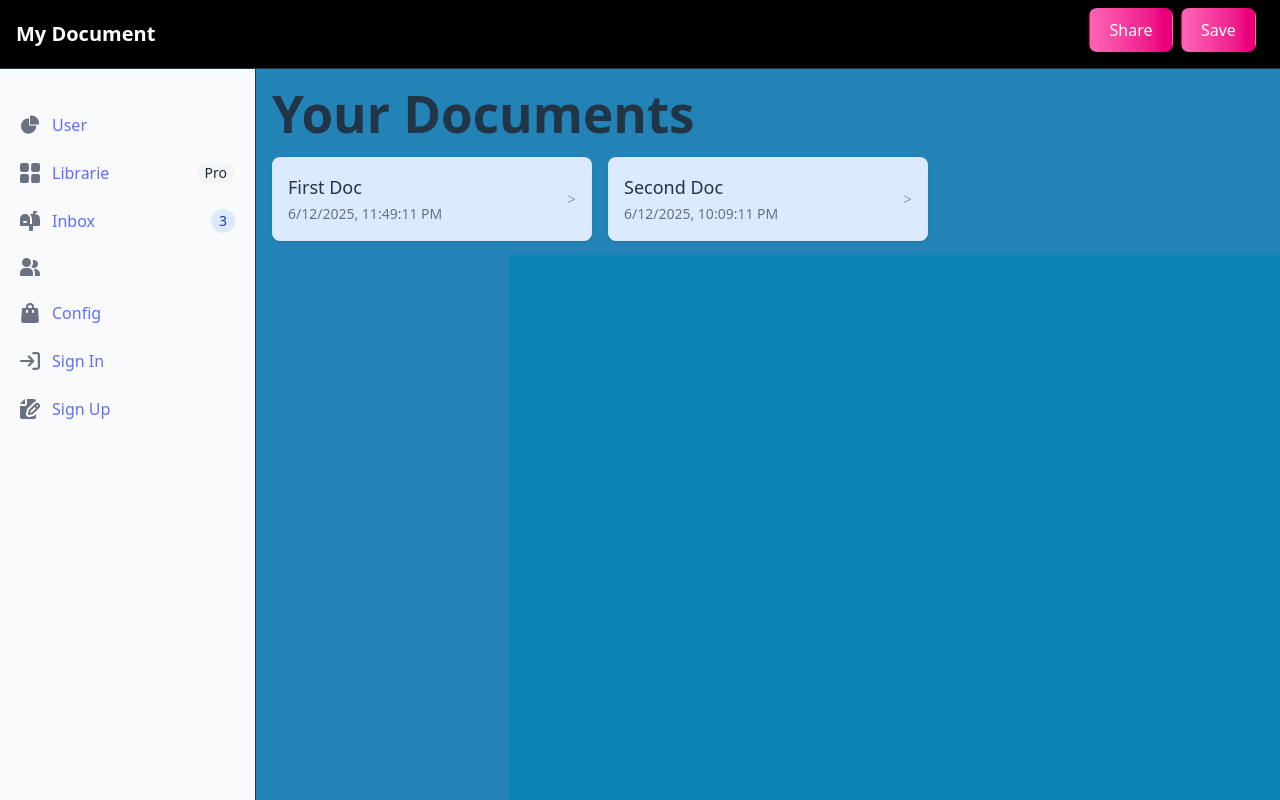
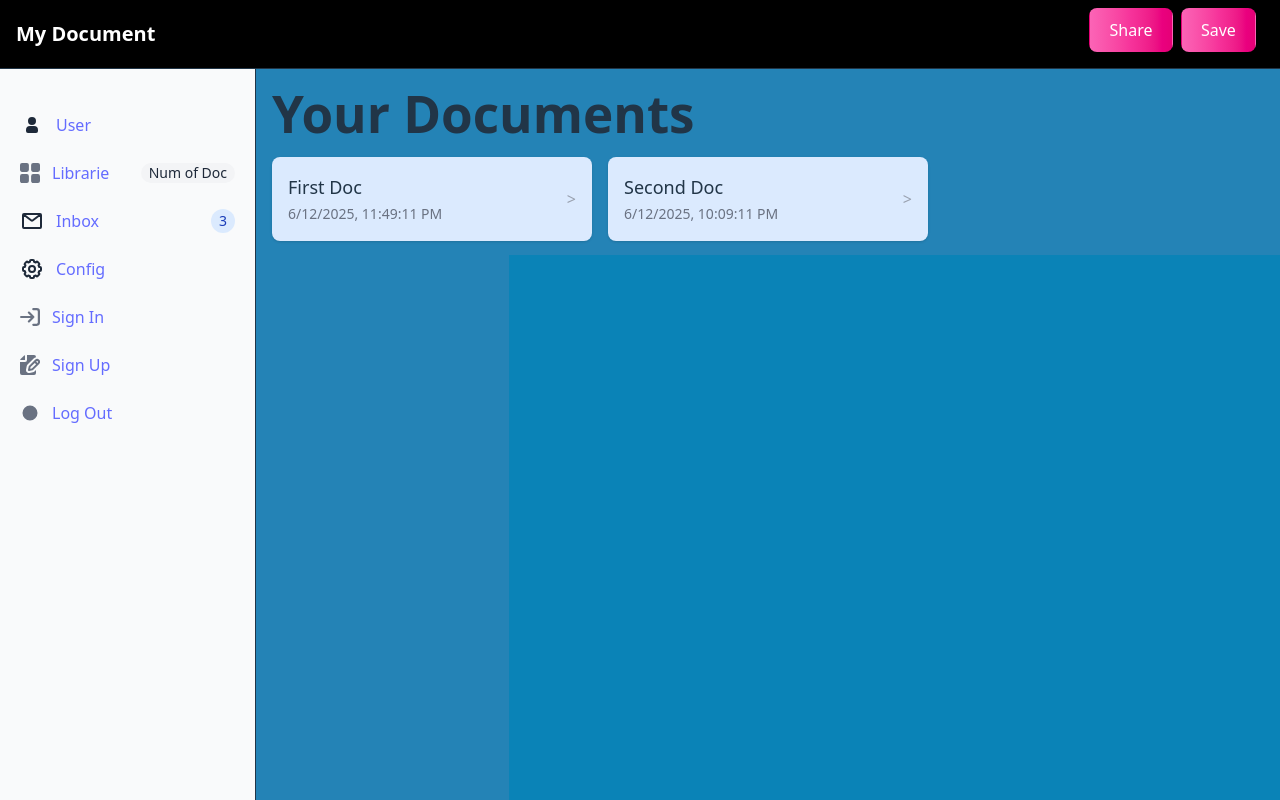
Before and after one commit to T-Fluffy/editor, a React (Vite) app: page / in a window 1280 px wide. Built offline with nearby package versions, Linux system fonts and the light colour scheme.

Commit message:
login with layout update

```diff
--- a/package.json
+++ b/package.json
@@ -20,7 +20,7 @@
     "axios": "^1.9.0",
     "react": "^19.1.0",
     "react-dom": "^19.1.0",
-    "react-hook-form": "^7.58.1",
+    "react-hook-form": "^7.60.0",
     "react-icons": "^5.5.0",
     "react-router-dom": "^7.6.2"
   },
--- a/src/presentation/layout/AppLayout.tsx
+++ b/src/presentation/layout/AppLayout.tsx
@@ -1,4 +1,5 @@
 import type { ReactNode } from 'react';
+import { Navigate } from 'react-router-dom';
 
 interface Props { children: ReactNode; }
 
@@ -31,9 +32,8 @@ export default function AppLayout({ children }: Props) {
             <ul className="space-y-2 font-medium">
               <li>
                   <a href="#" className="flex items-center p-2 text-gray-900 rounded-lg dark:text-white hover:bg-gray-100 dark:hover:bg-gray-700 group">
-                    <svg className="w-5 h-5 text-gray-500 transition duration-75 dark:text-gray-400 group-hover:text-gray-900 dark:group-hover:text-white" aria-hidden="true" xmlns="http://www.w3.org/2000/svg" fill="currentColor" viewBox="0 0 22 21">
-                        <path d="M16.975 11H10V4.025a1 1 0 0 0-1.066-.998 8.5 8.5 0 1 0 9.039 9.039.999.999 0 0 0-1-1.066h.002Z"/>
-                        <path d="M12.5 0c-.157 0-.311.01-.565.027A1 1 0 0 0 11 1.02V10h8.975a1 1 0 0 0 1-.935c.013-.188.028-.374.028-.565A8.51 8.51 0 0 0 12.5 0Z"/>
+                    <svg className="w-6 h-6 text-gray-800 dark:text-white" aria-hidden="true" xmlns="http://www.w3.org/2000/svg" width="24" height="24" fill="currentColor" viewBox="0 0 24 24">
+                      <path fill-rule="evenodd" d="M12 4a4 4 0 1 0 0 8 4 4 0 0 0 0-8Zm-2 9a4 4 0 0 0-4 4v1a2 2 0 0 0 2 2h8a2 2 0 0 0 2-2v-1a4 4 0 0 0-4-4h-4Z" clip-rule="evenodd"/>
                     </svg>
                     <span className="ms-3">User</span>
                   </a>
@@ -44,13 +44,13 @@ export default function AppLayout({ children }: Props) {
                         <path d="M6.143 0H1.857A1.857 1.857 0 0 0 0 1.857v4.286C0 7.169.831 8 1.857 8h4.286A1.857 1.857 0 0 0 8 6.143V1.857A1.857 1.857 0 0 0 6.143 0Zm10 0h-4.286A1.857 1.857 0 0 0 10 1.857v4.286C10 7.169 10.831 8 11.857 8h4.286A1.857 1.857 0 0 0 18 6.143V1.857A1.857 1.857 0 0 0 16.143 0Zm-10 10H1.857A1.857 1.857 0 0 0 0 11.857v4.286C0 17.169.831 18 1.857 18h4.286A1.857 1.857 0 0 0 8 16.143v-4.286A1.857 1.857 0 0 0 6.143 10Zm10 0h-4.286A1.857 1.857 0 0 0 10 11.857v4.286c0 1.026.831 1.857 1.857 1.857h4.286A1.857 1.857 0 0 0 18 16.143v-4.286A1.857 1.857 0 0 0 16.143 10Z"/>
                     </svg>
                     <span className="flex-1 ms-3 whitespace-nowrap">Librarie</span>
-                    <span className="inline-flex items-center justify-center px-2 ms-3 text-sm font-medium text-gray-800 bg-gray-100 rounded-full dark:bg-gray-700 dark:text-gray-300">Pro</span>
+                    <span className="inline-flex items-center justify-center px-2 ms-3 text-sm font-medium text-gray-800 bg-gray-100 rounded-full dark:bg-gray-700 dark:text-gray-300">Num of Doc</span>
                   </a>
               </li>
               <li>
                   <a href="#" className="flex items-center p-2 text-gray-900 rounded-lg dark:text-white hover:bg-gray-100 dark:hover:bg-gray-700 group">
-                    <svg className="shrink-0 w-5 h-5 text-gray-500 transition duration-75 dark:text-gray-400 group-hover:text-gray-900 dark:group-hover:text-white" aria-hidden="true" xmlns="http://www.w3.org/2000/svg" fill="currentColor" viewBox="0 0 20 20">
-                        <path d="m17.418 3.623-.018-.008a6.713 6.713 0 0 0-2.4-.569V2h1a1 1 0 1 0 0-2h-2a1 1 0 0 0-1 1v2H9.89A6.977 6.977 0 0 1 12 8v5h-2V8A5 5 0 1 0 0 8v6a1 1 0 0 0 1 1h8v4a1 1 0 0 0 1 1h2a1 1 0 0 0 1-1v-4h6a1 1 0 0 0 1-1V8a5 5 0 0 0-2.582-4.377ZM6 12H4a1 1 0 0 1 0-2h2a1 1 0 0 1 0 2Z"/>
+                    <svg className="w-6 h-6 text-gray-800 dark:text-white" aria-hidden="true" xmlns="http://www.w3.org/2000/svg" width="24" height="24" fill="none" viewBox="0 0 24 24">
+                      <path stroke="currentColor" stroke-linecap="round" stroke-width="2" d="m3.5 5.5 7.893 6.036a1 1 0 0 0 1.214 0L20.5 5.5M4 19h16a1 1 0 0 0 1-1V6a1 1 0 0 0-1-1H4a1 1 0 0 0-1 1v12a1 1 0 0 0 1 1Z"/>
                     </svg>
                     <span className="flex-1 ms-3 whitespace-nowrap">Inbox</span>
                     <span className="inline-flex items-center justify-center w-3 h-3 p-3 ms-3 text-sm font-medium text-blue-800 bg-blue-100 rounded-full dark:bg-blue-900 dark:text-blue-300">3</span>
@@ -58,22 +58,20 @@ export default function AppLayout({ children }: Props) {
               </li>
               <li>
                   <a href="#" className="flex items-center p-2 text-gray-900 rounded-lg dark:text-white hover:bg-gray-100 dark:hover:bg-gray-700 group">
-                    <svg className="shrink-0 w-5 h-5 text-gray-500 transition duration-75 dark:text-gray-400 group-hover:text-gray-900 dark:group-hover:text-white" aria-hidden="true" xmlns="http://www.w3.org/2000/svg" fill="currentColor" viewBox="0 0 20 18">
-                        <path d="M14 2a3.963 3.963 0 0 0-1.4.267 6.439 6.439 0 0 1-1.331 6.638A4 4 0 1 0 14 2Zm1 9h-1.264A6.957 6.957 0 0 1 15 15v2a2.97 2.97 0 0 1-.184 1H19a1 1 0 0 0 1-1v-1a5.006 5.006 0 0 0-5-5ZM6.5 9a4.5 4.5 0 1 0 0-9 4.5 4.5 0 0 0 0 9ZM8 10H5a5.006 5.006 0 0 0-5 5v2a1 1 0 0 0 1 1h11a1 1 0 0 0 1-1v-2a5.006 5.006 0 0 0-5-5Z"/>
-                    </svg>
-                    <span className="flex-1 ms-3 whitespace-nowrap"></span>
-                  </a>
-              </li>
-              <li>
-                  <a href="#" className="flex items-center p-2 text-gray-900 rounded-lg dark:text-white hover:bg-gray-100 dark:hover:bg-gray-700 group">
-                    <svg className="shrink-0 w-5 h-5 text-gray-500 transition duration-75 dark:text-gray-400 group-hover:text-gray-900 dark:group-hover:text-white" aria-hidden="true" xmlns="http://www.w3.org/2000/svg" fill="currentColor" viewBox="0 0 18 20">
-                        <path d="M17 5.923A1 1 0 0 0 16 5h-3V4a4 4 0 1 0-8 0v1H2a1 1 0 0 0-1 .923L.086 17.846A2 2 0 0 0 2.08 20h13.84a2 2 0 0 0 1.994-2.153L17 5.923ZM7 9a1 1 0 0 1-2 0V7h2v2Zm0-5a2 2 0 1 1 4 0v1H7V4Zm6 5a1 1 0 1 1-2 0V7h2v2Z"/>
+                    <svg className="w-6 h-6 text-gray-800 dark:text-white" aria-hidden="true" xmlns="http://www.w3.org/2000/svg" width="24" height="24" fill="none" viewBox="0 0 24 24">
+                      <path stroke="currentColor" stroke-linecap="round" stroke-linejoin="round" stroke-width="2" d="M21 13v-2a1 1 0 0 0-1-1h-.757l-.707-1.707.535-.536a1 1 0 0 0 0-1.414l-1.414-1.414a1 1 0 0 0-1.414 0l-.536.535L14 4.757V4a1 1 0 0 0-1-1h-2a1 1 0 0 0-1 1v.757l-1.707.707-.536-.535a1 1 0 0 0-1.414 0L4.929 6.343a1 1 0 0 0 0 1.414l.536.536L4.757 10H4a1 1 0 0 0-1 1v2a1 1 0 0 0 1 1h.757l.707 1.707-.535.536a1 1 0 0 0 0 1.414l1.414 1.414a1 1 0 0 0 1.414 0l.536-.535 1.707.707V20a1 1 0 0 0 1 1h2a1 1 0 0 0 1-1v-.757l1.707-.708.536.536a1 1 0 0 0 1.414 0l1.414-1.414a1 1 0 0 0 0-1.414l-.535-.536.707-1.707H20a1 1 0 0 0 1-1Z"/>
+                      <path stroke="currentColor" stroke-linecap="round" stroke-linejoin="round" stroke-width="2" d="M12 15a3 3 0 1 0 0-6 3 3 0 0 0 0 6Z"/>
                     </svg>
                     <span className="flex-1 ms-3 whitespace-nowrap">Config</span>
                   </a>
               </li>
               <li>
-                  <a href="#" className="flex items-center p-2 text-gray-900 rounded-lg dark:text-white hover:bg-gray-100 dark:hover:bg-gray-700 group">
+                  <a href="#" className="flex items-center p-2 text-gray-900 rounded-lg dark:text-white hover:bg-gray-100 dark:hover:bg-gray-700 group"
+                    onClick={() => {
+                      // Redirect to sign-in page
+                      window.location.href = '/login';
+                      return false; // Prevent default link behavior
+                    }}>
                     <svg className="shrink-0 w-5 h-5 text-gray-500 transition duration-75 dark:text-gray-400 group-hover:text-gray-900 dark:group-hover:text-white" aria-hidden="true" xmlns="http://www.w3.org/2000/svg" fill="none" viewBox="0 0 18 16">
                         <path stroke="currentColor" stroke-linecap="round" stroke-linejoin="round" stroke-width="2" d="M1 8h11m0 0L8 4m4 4-4 4m4-11h3a2 2 0 0 1 2 2v10a2 2 0 0 1-2 2h-3"/>
                     </svg>
@@ -90,6 +88,15 @@ export default function AppLayout({ children }: Props) {
                     <span className="flex-1 ms-3 whitespace-nowrap">Sign Up</span>
                   </a>
               </li>
+              <li className="position: absolute; bottom: 0;">
+                  <a href="#" className="flex items-center p-2 text-gray-900 rounded-lg dark:text-white hover:bg-gray-100 dark:hover:bg-gray-700 group">
+                    <svg className="shrink-0 w-5 h-5 text-gray-500 transition duration-75 dark:text-gray-400 group-hover:text-gray-900 dark:group-hover:text-white" aria-hidden="true" xmlns="http://www.w3.org/2000/svg" fill="currentColor" viewBox="0 0 24 24">
+                      <path d="M10 19l-7-7m0 0l7-7" />
+                      <path d="M21 12a9 9 0 11-18 0 9 9 0 0118 0z" />
+                    </svg>
+                    <span className="flex-1 ms-3 whitespace-nowrap">Log Out</span>
+                  </a>
+              </li>
             </ul>
           </div>
         </aside>
--- a/src/presentation/pages/login.tsx
+++ b/src/presentation/pages/login.tsx
@@ -1,5 +1,4 @@
 import { useForm } from 'react-hook-form';
-import { useNavigate } from 'react-router-dom';
 
 interface LoginFormInputs {
   email: string;
@@ -15,7 +14,7 @@ export default function Login() {
   };
 
   return (
-    <div className="w-screen h-screen flex items-center justify-center bg-blue-50">
+    <div className="w-screen h-screen flex items-center justify-center bg-grey-500">
       <div className="w-full max-w-md bg-white p-8 rounded-lg shadow-lg mx-4">
         <h2 className="text-3xl font-bold text-center text-blue-900 mb-6">Login</h2>
 
@@ -44,7 +43,7 @@ export default function Login() {
 
           <button
             type="submit"
-            className="w-full bg-blue-700 hover:bg-blue-800 text-white font-semibold py-2 px-4 rounded-md"
+            className="w-full bg-blue-700 hover:bg-blue-800 text-blue-500 font-semibold py-2 px-4 rounded-md"
             onClick={(e) => {
                 e.preventDefault();
                 window.location.href = '/';}}
```
Also changed, not shown: 1 other file (tests, documents, lock files or other folders).
